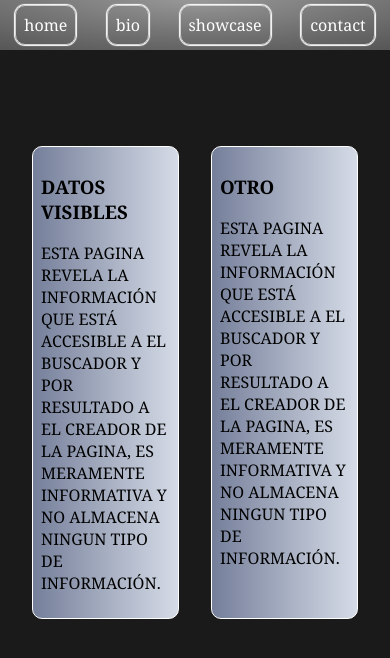
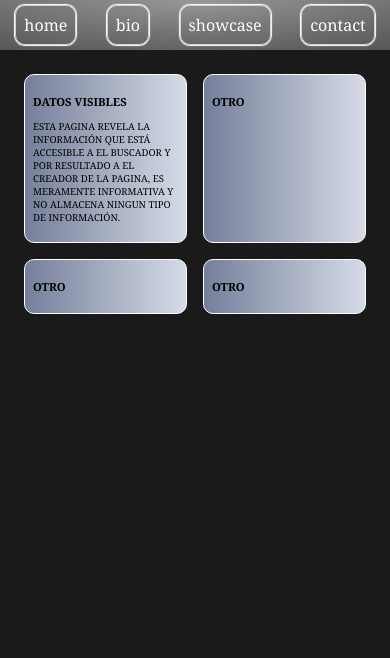
Before and after one commit to FramFash/FramCV, a SvelteKit app: page /showcase in a window 390 px wide. Shown: the top 658 px of the page. Built offline with nearby package versions, Linux system fonts and the light colour scheme.

Commit message:
fixed project squares in mobile

```diff
--- a/src/routes/showcase/+page.svelte
+++ b/src/routes/showcase/+page.svelte
@@ -12,8 +12,16 @@
   <a href="showcase/otro/" class="project">
     <h3>otro</h3>
     <p>
-      esta pagina revela la información que está accesible a el buscador y por resultado a el creador de
-      la pagina, es meramente informativa y no almacena ningun tipo de información.
+    </p>
+  </a>
+  <a href="showcase/otro/" class="project">
+    <h3>otro</h3>
+    <p>
+    </p>
+  </a>
+  <a href="showcase/otro/" class="project">
+    <h3>otro</h3>
+    <p>
     </p>
   </a>
 </div>
@@ -40,4 +48,14 @@
       background-position: right center; /* change the direction of the change here */
       text-decoration: none;
   }
+
+  @media (max-width: 500px) {
+    .main-container {
+      margin: 1rem;
+    }
+    .project {
+      margin: 0.5rem;
+      font-size: 0.6rem;
+    }
+  }
 </style>
```
